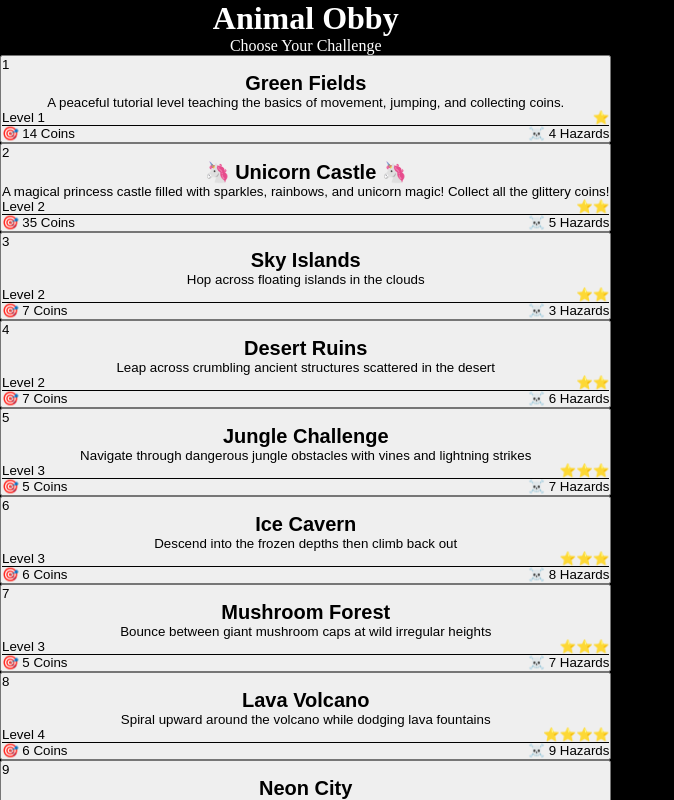
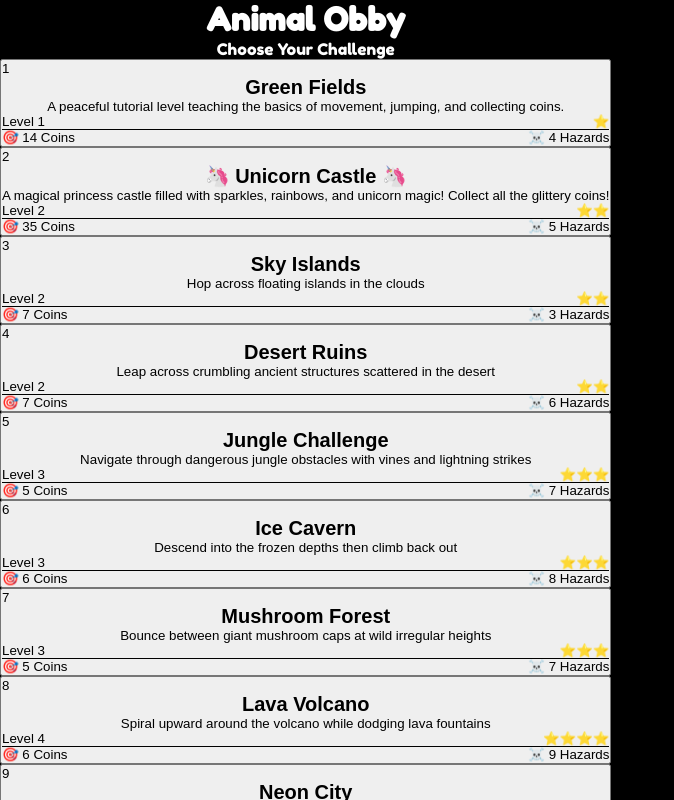
Before and after one commit to jop3/animalobby, a React (Vite) app: page / in a window 1280 px wide. Shown: the whole page, without its empty margins (0-674 px from the left). Built offline with nearby package versions, Linux system fonts and the light colour scheme.

Commit message:
fix: Move @import statement before @tailwind directives to fix PostCSS warning

```diff
--- a/src/index.css
+++ b/src/index.css
@@ -1,8 +1,8 @@
+@import url('https://fonts.googleapis.com/css2?family=Fredoka+One&display=swap');
+
 @tailwind base;
 @tailwind components;
 @tailwind utilities;
-
-@import url('https://fonts.googleapis.com/css2?family=Fredoka+One&display=swap');
 
 @layer base {
   * {
```
